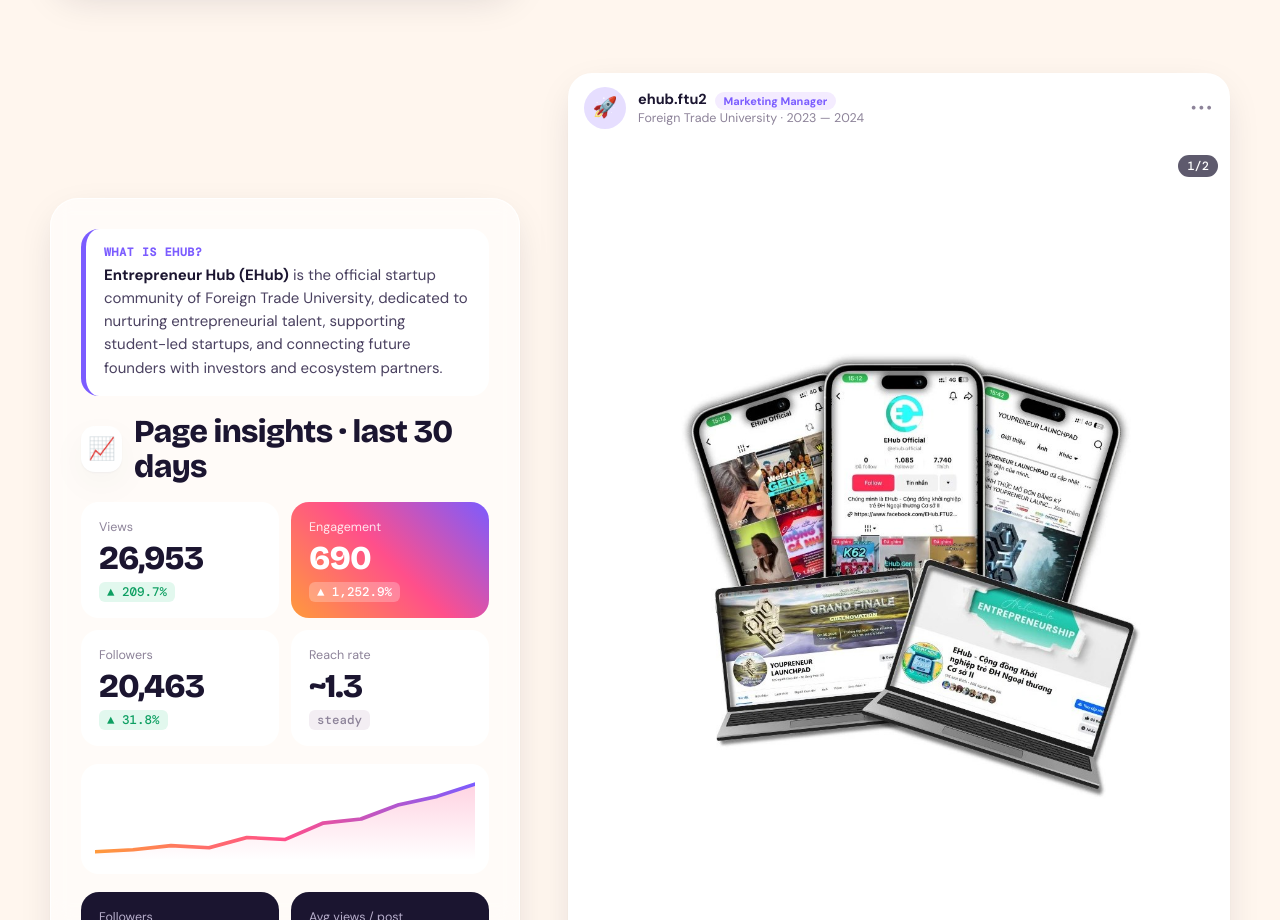
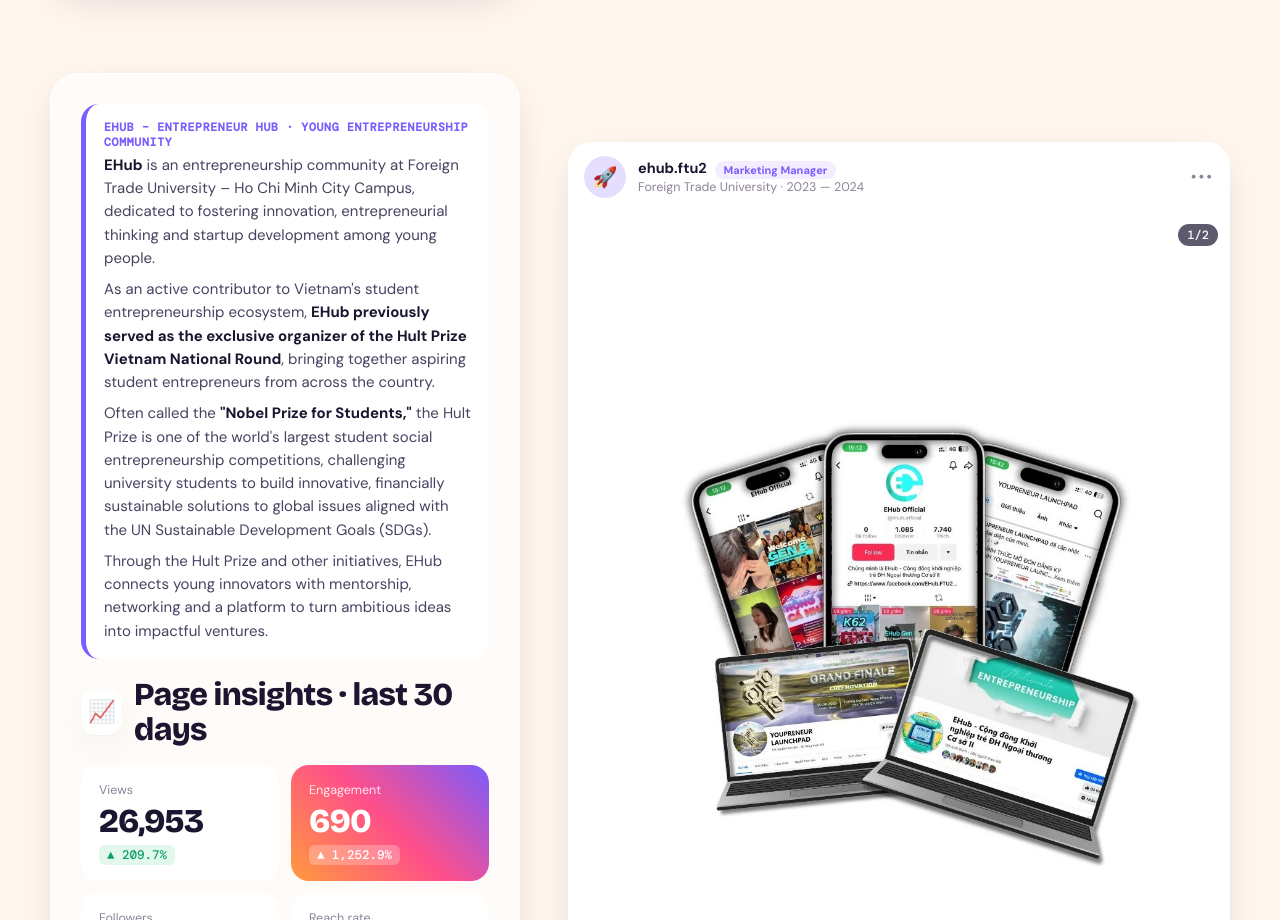
Before and after one commit to lyalime/portfolio, a plain HTML site: page index.html in a window 1280 px wide. Shown: the part 4060-4980 px from the top of the page. Drawn offline with nearby package versions, Linux system fonts and the light colour scheme.

Commit message:
EHub: new intro with Hult Prize Vietnam background
Co-Authored-By: Claude Opus 5.5 <noreply@anthropic.com>

```diff
--- a/index.html
+++ b/index.html
@@ -13,7 +13,7 @@
 <link rel="preconnect" href="https://fonts.googleapis.com">
 <link rel="preconnect" href="https://fonts.gstatic.com" crossorigin>
 <link href="https://fonts.googleapis.com/css2?family=Bricolage+Grotesque:opsz,wght@12..96,400;12..96,600;12..96,800&family=DM+Sans:opsz,wght@9..40,400;9..40,500;9..40,700&family=DM+Mono:wght@400;500&display=swap" rel="stylesheet">
-<link rel="stylesheet" href="style.css?v=20261112d">
+<link rel="stylesheet" href="style.css?v=20261112e">
 </head>
 <body>
 <div class="blobs" aria-hidden="true"><i></i><i></i><i></i></div>
@@ -254,8 +254,11 @@
     </article>
     <aside class="insights">
       <div class="about-org">
-        <small>What is EHub?</small>
-        <p><b>Entrepreneur Hub (EHub)</b> is the official startup community of Foreign Trade University, dedicated to nurturing entrepreneurial talent, supporting student-led startups, and connecting future founders with investors and ecosystem partners.</p>
+        <small>EHub – Entrepreneur Hub · Young Entrepreneurship Community</small>
+        <p><b>EHub</b> is an entrepreneurship community at Foreign Trade University – Ho Chi Minh City Campus, dedicated to fostering innovation, entrepreneurial thinking and startup development among young people.</p>
+        <p>As an active contributor to Vietnam's student entrepreneurship ecosystem, <b>EHub previously served as the exclusive organizer of the Hult Prize Vietnam National Round</b>, bringing together aspiring student entrepreneurs from across the country.</p>
+        <p>Often called the <b>"Nobel Prize for Students,"</b> the Hult Prize is one of the world's largest student social entrepreneurship competitions, challenging university students to build innovative, financially sustainable solutions to global issues aligned with the UN Sustainable Development Goals (SDGs).</p>
+        <p>Through the Hult Prize and other initiatives, EHub connects young innovators with mentorship, networking and a platform to turn ambitious ideas into impactful ventures.</p>
       </div>
       <p class="insights__title"><span>📈</span> Page insights · last 30 days</p>
       <div class="kpis">
@@ -537,6 +540,6 @@
 </div>
 
 <div class="lightbox" hidden><button class="lightbox__close" aria-label="Close">✕</button><img alt=""></div>
-<script src="main.js?v=20261112d"></script>
+<script src="main.js?v=20261112e"></script>
 </body>
 </html>
--- a/style.css
+++ b/style.css
@@ -624,3 +624,5 @@ mark{background:linear-gradient(transparent 55%,#FFD3E3 55%);color:inherit}
 .samples__grid .cap-more{margin:0 12px 12px;font-size:13px}
 .samples__grid .sample.is-open .sample__cap{max-height:260px;overflow-y:auto}
 @media (max-width:760px){.samples__grid{display:flex}}
+
+.about-org p+p{margin-top:8px}
```
